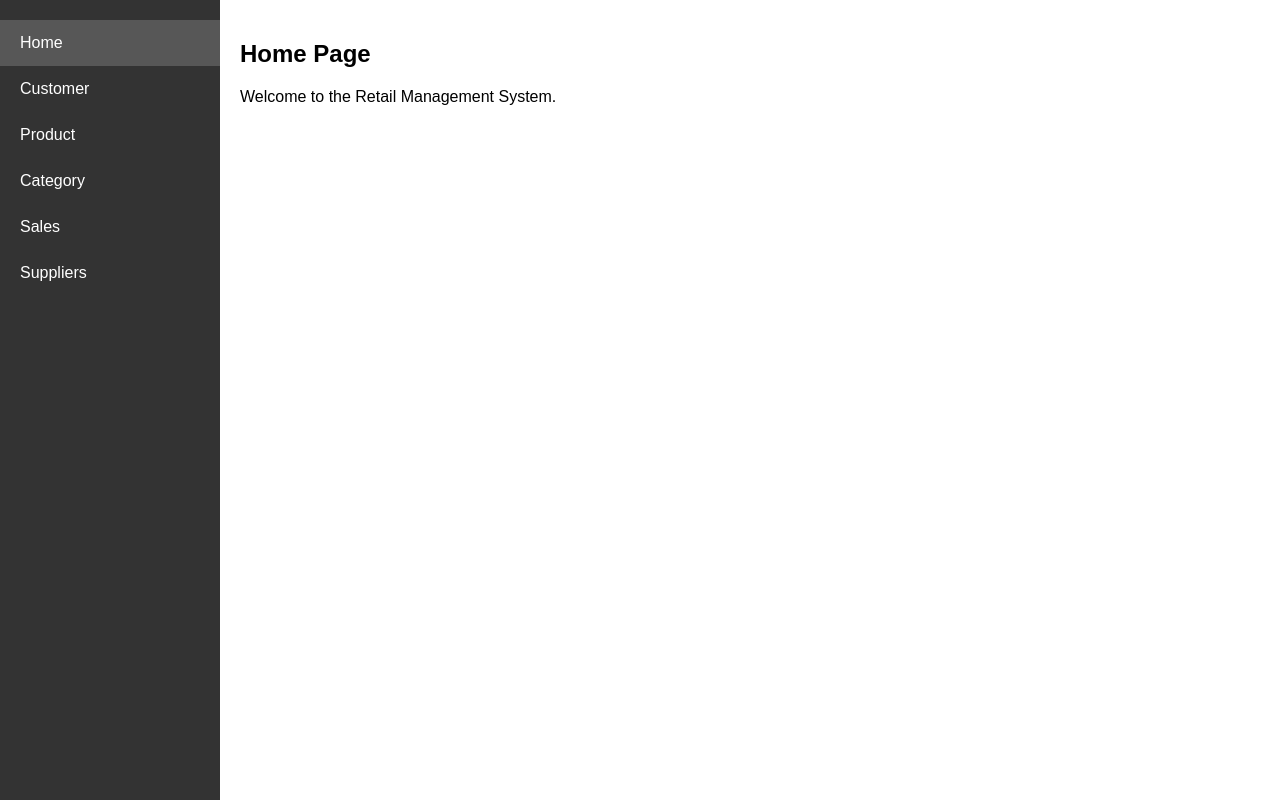
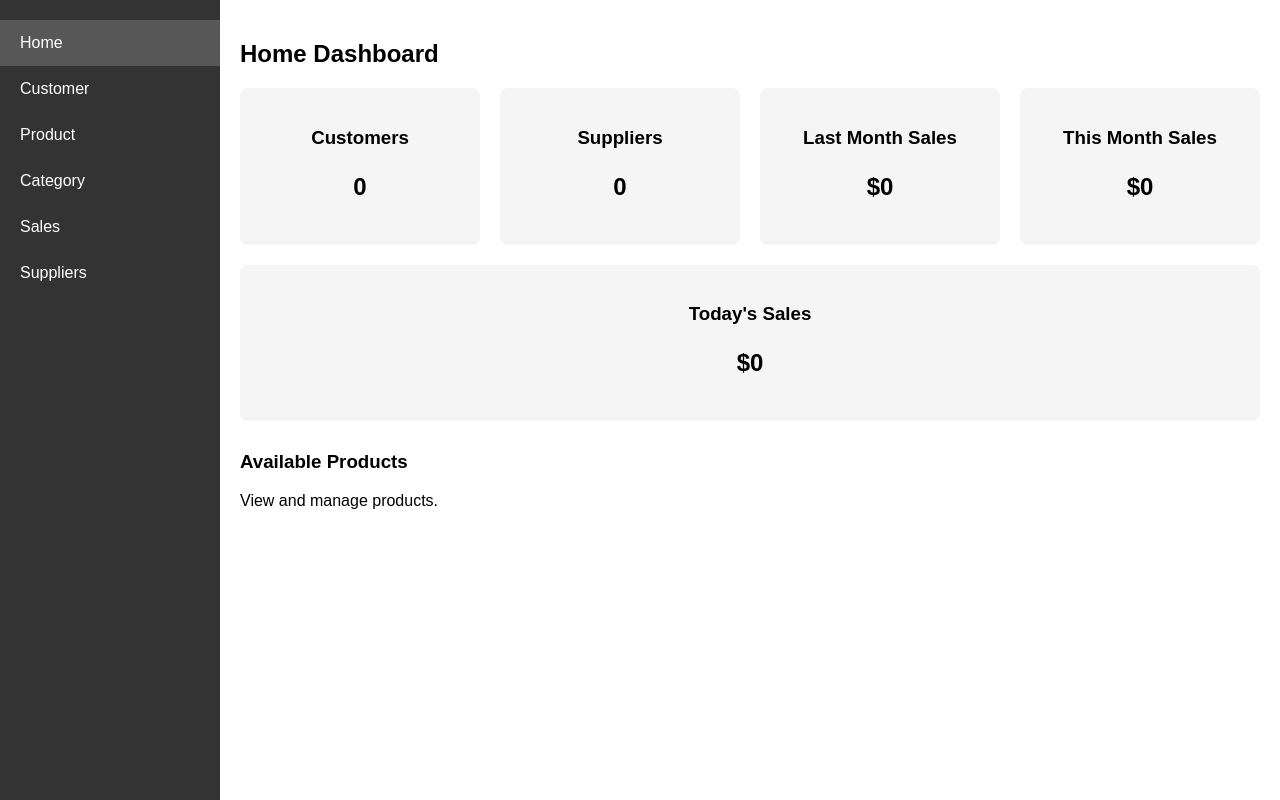
Before and after one commit to SumanDangol2000/Retail_Management_System, a website with bundled scripts: page my-database-frontend/public/index.html in a window 1280 px wide. Built offline with nearby package versions, Linux system fonts and the light colour scheme; files whose address does not match are found by name.

Commit message:
design home dashboard

```diff
--- a/my-database-frontend/public/index.html
+++ b/my-database-frontend/public/index.html
@@ -24,8 +24,49 @@
 
     <div class="main-content">
       <div id="home" class="content show">
-        <h2>Home Page</h2>
-        <p>Welcome to the Retail Management System.</p>
+        <h2>Home Dashboard</h2>
+
+        <div
+          class="dashboard-metrics"
+          style="display: flex; gap: 20px; flex-wrap: wrap; margin-bottom: 30px"
+        >
+          <div class="metric-box">
+            <h3>Customers</h3>
+            <p id="totalCustomers" style="font-size: 24px; font-weight: bold">
+              0
+            </p>
+          </div>
+
+          <div class="metric-box">
+            <h3>Suppliers</h3>
+            <p id="totalSuppliers" style="font-size: 24px; font-weight: bold">
+              0
+            </p>
+          </div>
+
+          <div class="metric-box">
+            <h3>Last Month Sales</h3>
+            <p id="lastMonthSales" style="font-size: 24px; font-weight: bold">
+              $0
+            </p>
+          </div>
+
+          <div class="metric-box">
+            <h3>This Month Sales</h3>
+            <p id="thisMonthSales" style="font-size: 24px; font-weight: bold">
+              $0
+            </p>
+          </div>
+
+          <div class="metric-box">
+            <h3>Today's Sales</h3>
+            <p id="todaySales" style="font-size: 24px; font-weight: bold">$0</p>
+          </div>
+        </div>
+
+        <!-- Available Products Table -->
+        <h3>Available Products</h3>
+        <div id="available_product_record">View and manage products.</div>
       </div>
 
       <div id="customer" class="content">
@@ -56,15 +97,17 @@
 
         <h2>Category Records</h2>
 
-          <div style="margin-bottom: 15px;">
+        <div style="margin-bottom: 15px">
           <label style="font-weight: bold">Search Category:</label><br />
           <input
             type="text"
             id="categorySearchInput"
             placeholder="Enter category name..."
-            style="width: 250px;"
+            style="width: 250px"
           />
-          <button id="categorySearchBtn" style="padding: 9px 30px;">Search</button>
+          <button id="categorySearchBtn" style="padding: 9px 30px">
+            Search
+          </button>
         </div>
 
         <div id="category_record">Product category details.</div>
@@ -109,7 +152,6 @@
       });
     </script>
 
-
     <script type="module" src="script.js"></script>
     <script type="module" src="category-script.js"></script>
   </body>
--- a/my-database-frontend/public/style.css
+++ b/my-database-frontend/public/style.css
@@ -54,7 +54,8 @@ form {
     max-width: 500px;
 }
 
-input, textarea {
+input,
+textarea {
     width: 100%;
     padding: 8px;
     margin-top: 5px;
@@ -71,3 +72,11 @@ button {
     border-radius: 5px;
     cursor: pointer;
 }
+
+.metric-box {
+    flex: 1 1 200px;
+    background-color: #f5f5f5;
+    padding: 20px;
+    border-radius: 8px;
+    text-align: center;
+}
```
